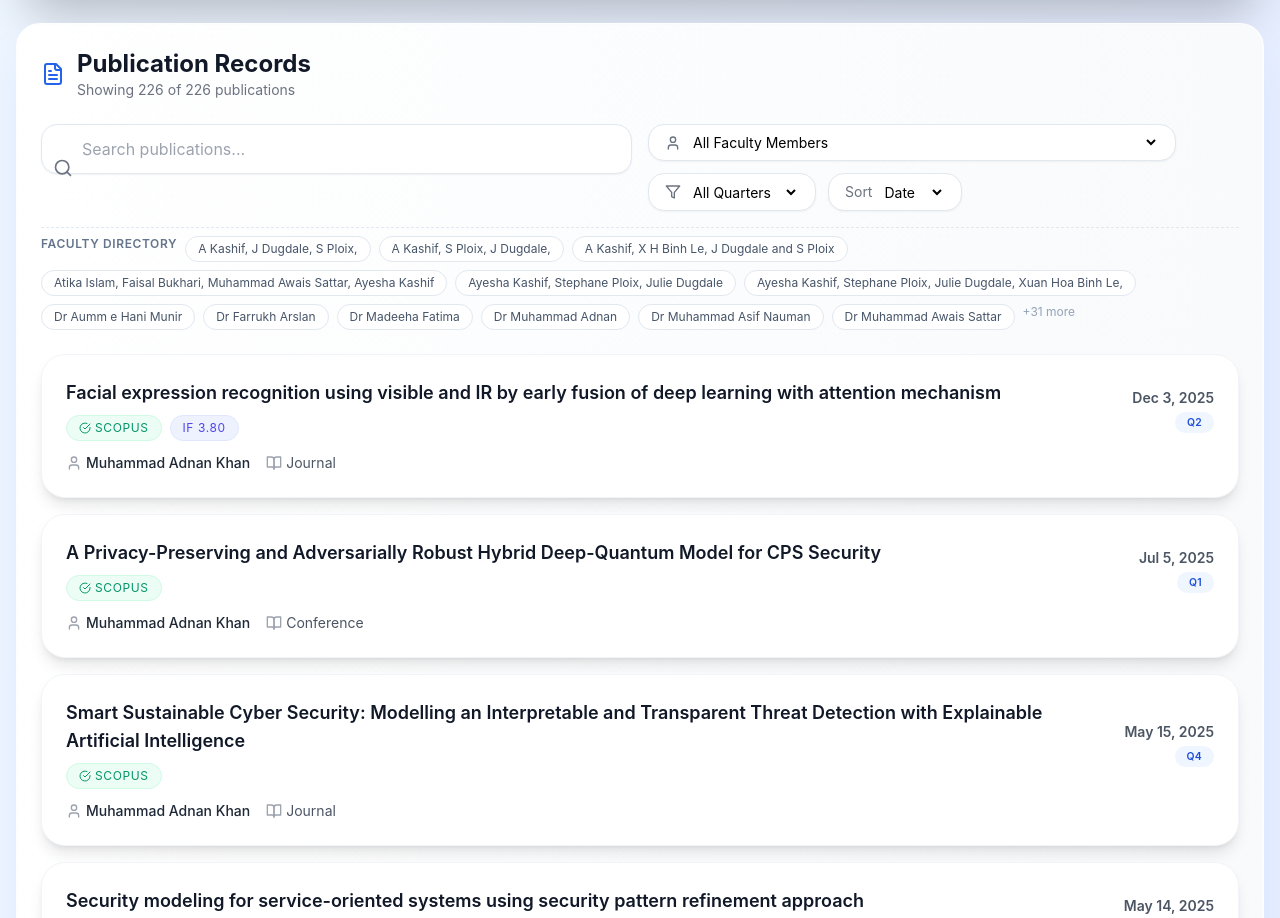
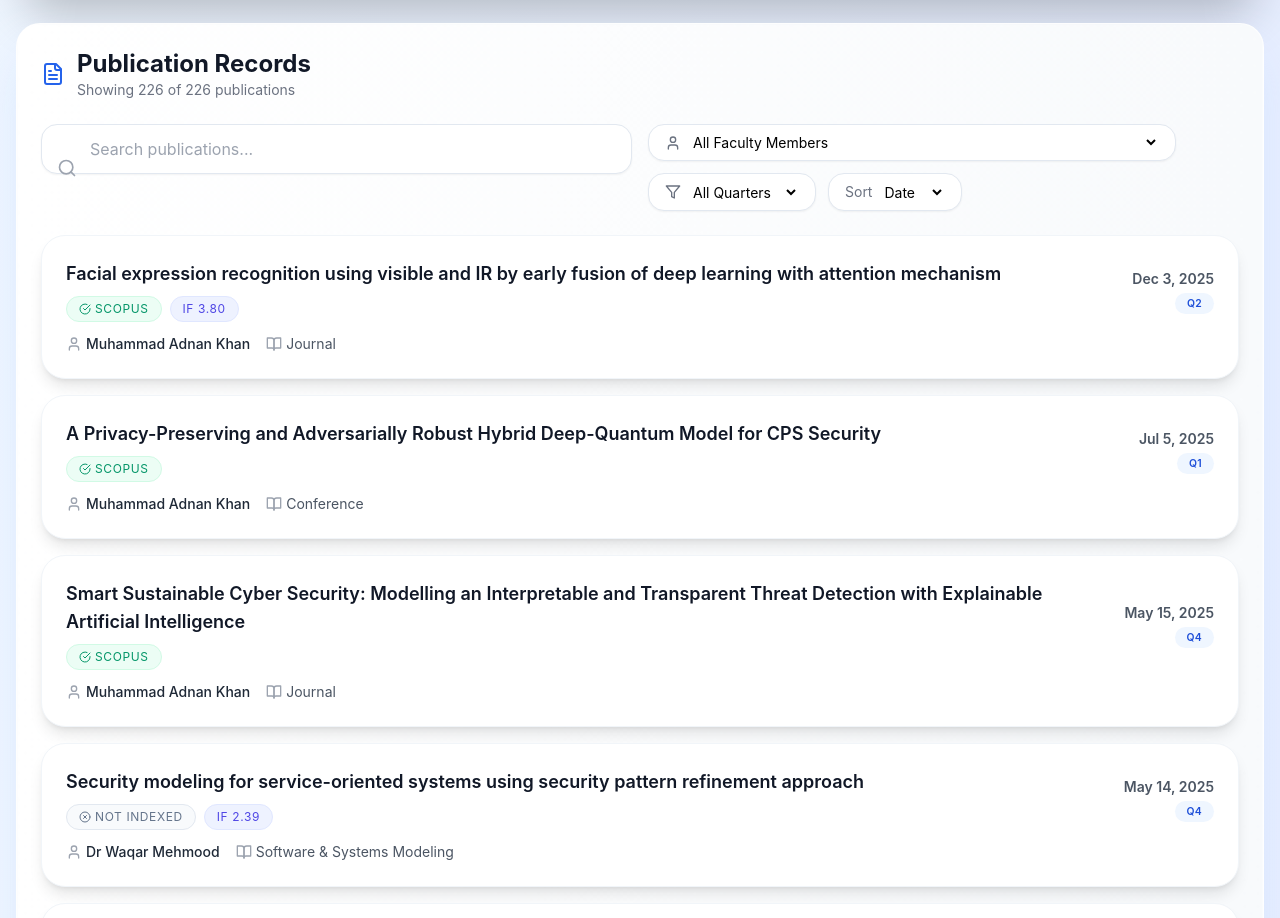
Before and after one commit to haroon147/publication_record, a React (Vite) app: page / in a window 1280 px wide. Shown: the part 2891-3809 px from the top of the page. Built offline with nearby package versions, Linux system fonts and the light colour scheme.

Commit message:
Remove faculty directory section and fix search bar icon styling

```diff
--- a/src/components/PublicationList.jsx
+++ b/src/components/PublicationList.jsx
@@ -110,13 +110,13 @@ const PublicationList = ({
       <div className="mb-6 space-y-4">
         <div className="grid gap-4 lg:grid-cols-2">
           <div className="relative">
-            <Search className="absolute left-3 top-1/2 -translate-y-1/2 w-5 h-5 text-gray-500" />
+            <Search className="absolute left-4 top-1/2 -translate-y-1/2 w-5 h-5 text-gray-400 pointer-events-none" />
             <input
               type="text"
               placeholder="Search publications..."
               value={searchTerm}
               onChange={(e) => setSearchTerm(e.target.value)}
-              className="w-full pl-10 pr-4 py-3 border border-slate-200 rounded-2xl shadow-sm focus:ring-2 focus:ring-blue-500 focus:border-transparent bg-white"
+              className="w-full pl-12 pr-4 py-3 border border-slate-200 rounded-2xl shadow-sm focus:ring-2 focus:ring-blue-500 focus:border-transparent bg-white placeholder:text-gray-400"
             />
           </div>
 
@@ -161,25 +161,6 @@ const PublicationList = ({
               </select>
             </div>
           </div>
-        </div>
-        <div className="flex flex-wrap gap-2 pt-2 border-t border-dashed border-slate-200">
-          <span className="text-xs font-semibold text-slate-500 uppercase tracking-wider">Faculty directory</span>
-          {allFacultyMembers.slice(0, 12).map(faculty => (
-            <button
-              key={faculty}
-              className={`text-xs px-3 py-1 rounded-full border transition ${
-                selectedFaculty === faculty
-                  ? 'bg-blue-600 text-white border-blue-600'
-                  : 'bg-white text-slate-600 border-slate-200 hover:border-blue-300'
-              }`}
-              onClick={() => setSelectedFaculty(faculty)}
-            >
-              {faculty}
-            </button>
-          ))}
-          {allFacultyMembers.length > 12 && (
-            <span className="text-xs text-slate-400">+{allFacultyMembers.length - 12} more</span>
-          )}
         </div>
       </div>
 
```
